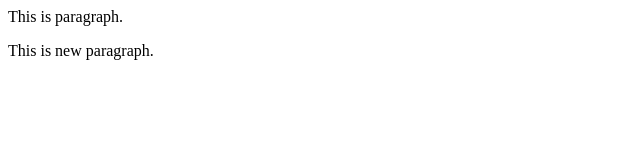
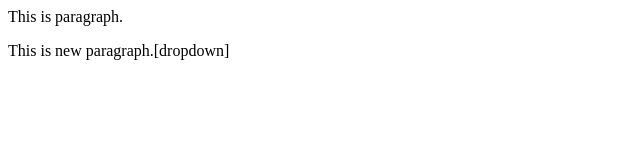
Before and after one commit to 01artist-sid/localRepo, a plain HTML site: page index.html in a window 1280 px wide. Shown: the full height of the page, 0-640 px from the left. Drawn offline with Linux system fonts and the light colour scheme.

Commit message:
Add dropdown

```diff
--- a/index.html
+++ b/index.html
@@ -1,2 +1,2 @@
 <p>This is paragraph.</p>
-<p>This is new paragraph.</p>
+<p>This is new paragraph.[dropdown]</p>
```
